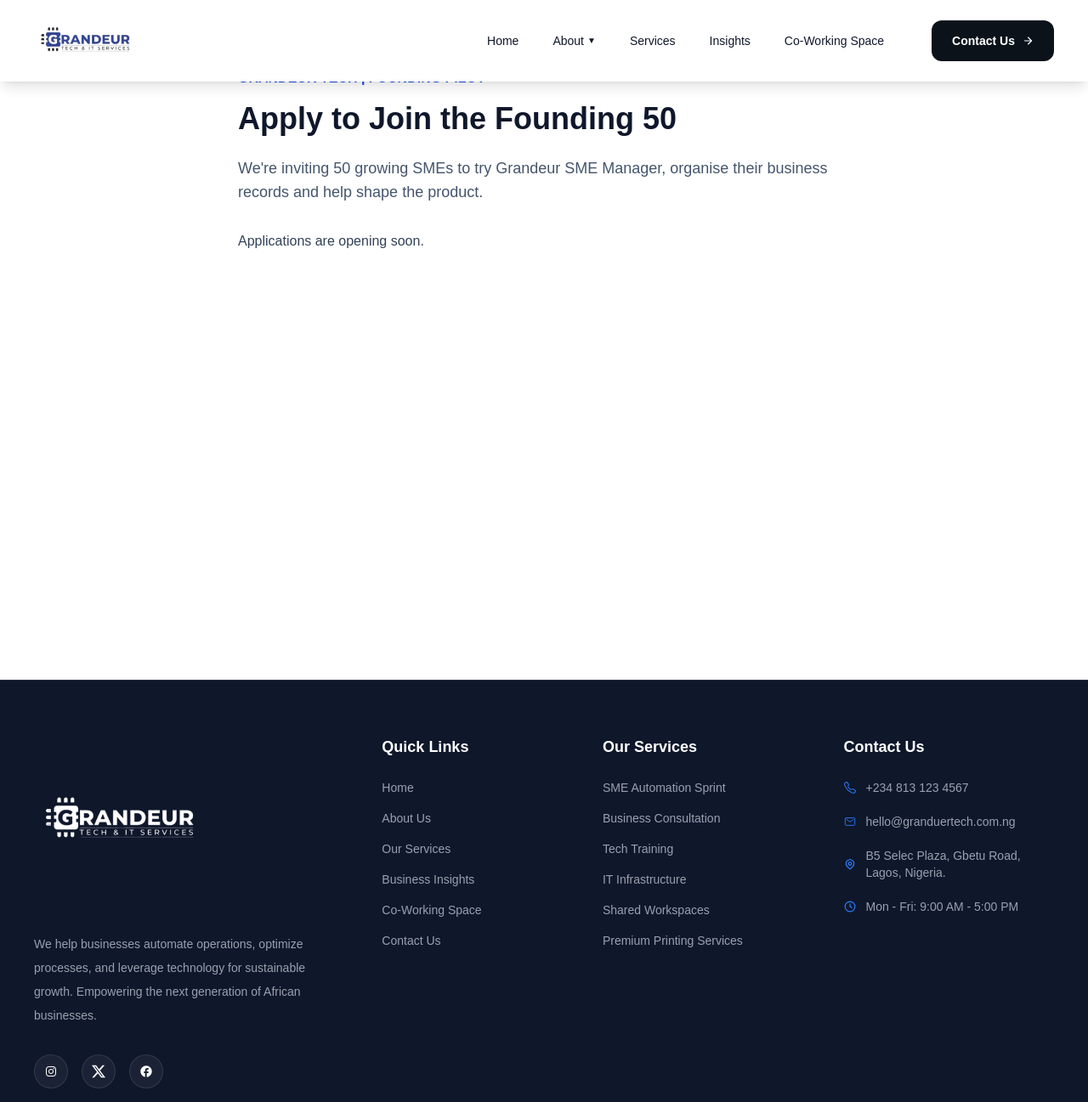
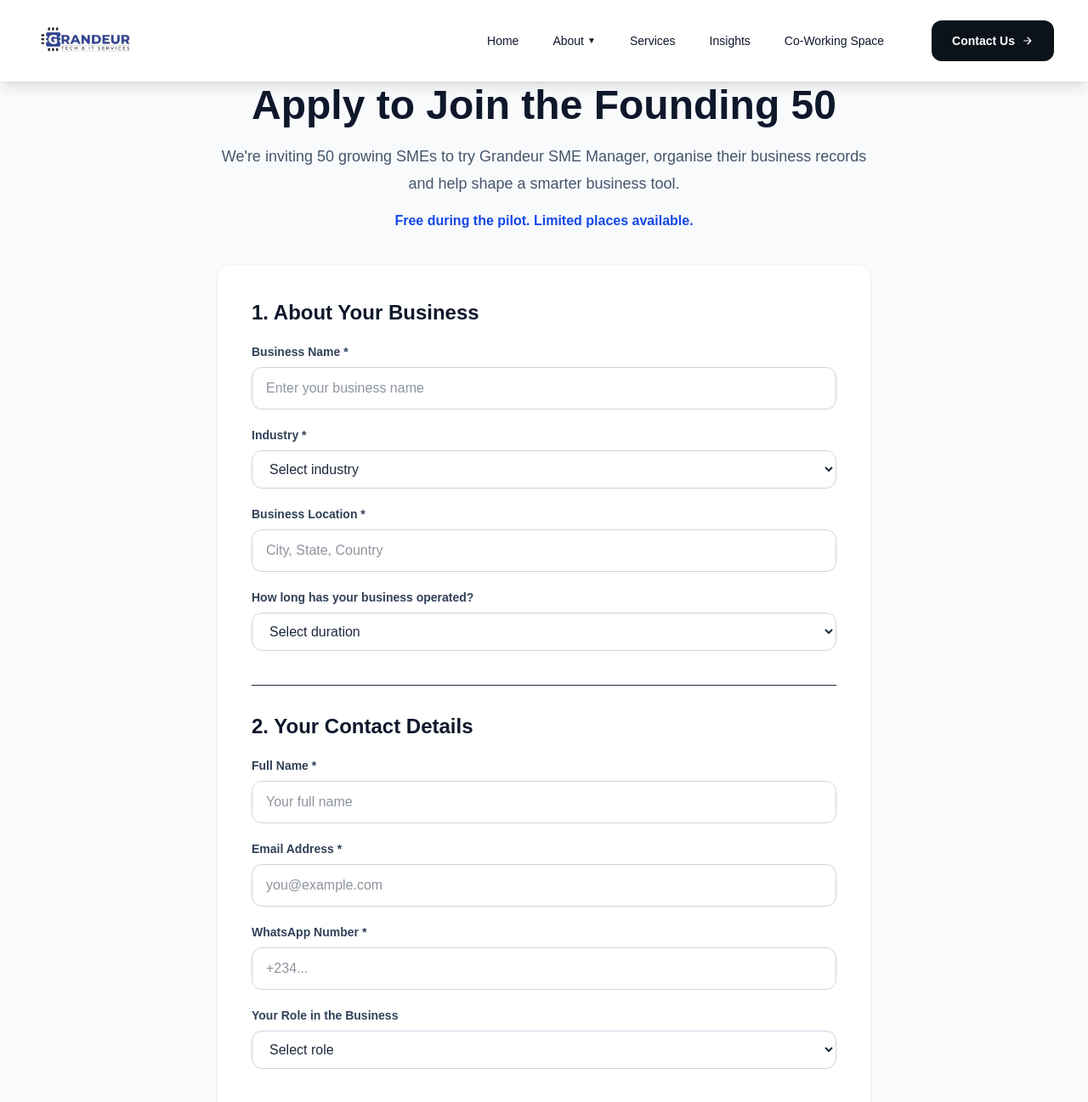
Before and after one commit to grandeurtech/GrandeurTech, a React (Vite) app: page /sme-manager/apply in a window 1280 px wide. Shown: the top 1297 px of the page at 85% size. Built offline with nearby package versions, Linux system fonts and the light colour scheme; a web font is replaced by a local one.

Commit message:
Build Founding 50 application form

```diff
--- a/src/PilotApplication/index.tsx
+++ b/src/PilotApplication/index.tsx
@@ -1,26 +1,244 @@
+
+import { useState, type FormEvent } from "react";
 
 export default function PilotApplication() {
+  const [submitted, setSubmitted] = useState(false);
+
+  function handleSubmit(e: FormEvent<HTMLFormElement>) {
+    e.preventDefault();
+    setSubmitted(true);
+  }
+
+  const fieldStyle =
+    "w-full rounded-xl border border-slate-300 px-4 py-3 " +
+    "focus:border-blue-600 focus:outline-none";
+
+  const labelStyle =
+    "mb-2 block text-sm font-semibold text-slate-700";
+
+  if (submitted) {
     return (
-    <main className="min-h-screen bg-white">
-      <section className="mx-auto max-w-3xl px-6 py-20">
-        <p className="mb-4 font-semibold text-blue-700">
-          GRANDEUR TECH | FOUNDING PILOT
+      <main className="min-h-screen bg-slate-50 px-6 py-24">
+        <div className="mx-auto max-w-xl rounded-2xl bg-white p-10 text-center shadow-sm">
+          <h1 className="mb-4 text-3xl font-bold text-slate-900">
+            Form Preview Complete
+          </h1>
+          <p className="text-slate-600">
+            Your form passed the frontend test.
+            Applications are not being saved yet.
+          </p>
+          <button
+            type="button"
+            onClick={() => setSubmitted(false)}
+            className="mt-6 rounded-xl bg-blue-700 px-6 py-3 font-semibold text-white"
+          >
+            Back to Form
+          </button>
+        </div>
+      </main>
+    );
+  }
+
+  return (
+    <main className="min-h-screen bg-slate-50 px-6 py-16">
+      <div className="mx-auto max-w-3xl">
+        <div className="mb-10 text-center">
+          <p className="mb-3 font-semibold uppercase tracking-widest text-blue-700">
+            Grandeur Tech | Founding Pilot
           </p>
 
-        <h1 className="mb-6 text-4xl font-bold text-slate-900">
+          <h1 className="mb-5 text-4xl font-bold text-slate-900 md:text-5xl">
             Apply to Join the Founding 50
           </h1>
 
-        <p className="mb-8 text-lg text-slate-600">
+          <p className="text-lg leading-8 text-slate-600">
             We're inviting 50 growing SMEs to try
-          Grandeur SME Manager, organise their
-          business records and help shape the product.
+            Grandeur SME Manager, organise their business
+            records and help shape a smarter business tool.
           </p>
 
-        <p className="text-slate-700">
-          Applications are opening soon.
+          <p className="mt-4 font-semibold text-blue-700">
+            Free during the pilot. Limited places available.
           </p>
+        </div>
+
+        <form
+          onSubmit={handleSubmit}
+          className="space-y-10 rounded-2xl bg-white p-6 shadow-sm md:p-10"
+        >
+          <section className="space-y-5">
+            <h2 className="text-2xl font-bold text-slate-900">
+              1. About Your Business
+            </h2>
+
+            <div>
+              <label htmlFor="business_name" className={labelStyle}>
+                Business Name *
+              </label>
+              <input id="business_name" name="business_name"
+                required className={fieldStyle}
+                placeholder="Enter your business name" />
+            </div>
+
+            <div>
+              <label htmlFor="industry" className={labelStyle}>
+                Industry *
+              </label>
+              <select id="industry" name="industry"
+                required defaultValue="" className={fieldStyle}>
+                <option value="" disabled>Select industry</option>
+                <option>Food & Restaurant</option>
+                <option>Retail & Trading</option>
+                <option>Fashion & Beauty</option>
+                <option>Real Estate</option>
+                <option>Professional Services</option>
+                <option>Manufacturing</option>
+                <option>Other</option>
+              </select>
+            </div>
+
+            <div>
+              <label htmlFor="location" className={labelStyle}>
+                Business Location *
+              </label>
+              <input id="location" name="location"
+                required className={fieldStyle}
+                placeholder="City, State, Country" />
+            </div>
+
+            <div>
+              <label htmlFor="business_age" className={labelStyle}>
+                How long has your business operated?
+              </label>
+              <select id="business_age" name="business_age"
+                defaultValue="" className={fieldStyle}>
+                <option value="" disabled>Select duration</option>
+                <option>Less than 1 year</option>
+                <option>1–3 years</option>
+                <option>4–6 years</option>
+                <option>7+ years</option>
+              </select>
+            </div>
           </section>
+
+          <section className="space-y-5 border-t pt-8">
+            <h2 className="text-2xl font-bold text-slate-900">
+              2. Your Contact Details
+            </h2>
+
+            <div>
+              <label htmlFor="full_name" className={labelStyle}>
+                Full Name *
+              </label>
+              <input id="full_name" name="full_name"
+                required className={fieldStyle}
+                placeholder="Your full name" />
+            </div>
+
+            <div>
+              <label htmlFor="email" className={labelStyle}>
+                Email Address *
+              </label>
+              <input id="email" name="email" type="email"
+                required className={fieldStyle}
+                placeholder="you@example.com" />
+            </div>
+
+            <div>
+              <label htmlFor="whatsapp" className={labelStyle}>
+                WhatsApp Number *
+              </label>
+              <input id="whatsapp" name="whatsapp" type="tel"
+                required className={fieldStyle}
+                placeholder="+234..." />
+            </div>
+
+            <div>
+              <label htmlFor="role" className={labelStyle}>
+                Your Role in the Business
+              </label>
+              <select id="role" name="role"
+                defaultValue="" className={fieldStyle}>
+                <option value="" disabled>Select role</option>
+                <option>Owner / Founder</option>
+                <option>Manager</option>
+                <option>Operations Staff</option>
+                <option>Other</option>
+              </select>
+            </div>
+          </section>
+
+          <section className="space-y-5 border-t pt-8">
+            <h2 className="text-2xl font-bold text-slate-900">
+              3. Your Business Challenges
+            </h2>
+
+            <div>
+              <label htmlFor="record_method" className={labelStyle}>
+                How do you currently keep business records? *
+              </label>
+              <select id="record_method" name="record_method"
+                required defaultValue="" className={fieldStyle}>
+                <option value="" disabled>Select method</option>
+                <option>Excel / Spreadsheets</option>
+                <option>Notebooks / Paper</option>
+                <option>POS Software</option>
+                <option>Accounting Software</option>
+                <option>Multiple Methods</option>
+                <option>No Consistent System</option>
+              </select>
+            </div>
+
+            <div>
+              <label htmlFor="biggest_challenge" className={labelStyle}>
+                What is your biggest business record challenge? *
+              </label>
+              <textarea id="biggest_challenge"
+                name="biggest_challenge" required rows={4}
+                className={fieldStyle}
+                placeholder="Tell us what makes tracking your business difficult..." />
+            </div>
+
+            <div>
+              <label htmlFor="priority" className={labelStyle}>
+                What would you most like to improve?
+              </label>
+              <select id="priority" name="priority"
+                defaultValue="" className={fieldStyle}>
+                <option value="" disabled>Select priority</option>
+                <option>Sales Tracking</option>
+                <option>Expense Management</option>
+                <option>Inventory Management</option>
+                <option>Customer Records</option>
+                <option>Business Performance Visibility</option>
+                <option>All of the Above</option>
+              </select>
+            </div>
+
+            <label className="flex items-start gap-3 text-sm text-slate-600">
+              <input type="checkbox" required
+                name="pilot_consent" className="mt-1" />
+              <span>
+                I understand that this is a pilot programme
+                and agree to be contacted about my application
+                and provide feedback if selected. *
+              </span>
+            </label>
+          </section>
+
+          <button
+            type="submit"
+            className="w-full rounded-xl bg-blue-700 px-6 py-4 text-lg font-bold text-white hover:bg-blue-800"
+          >
+            Test Application Form
+          </button>
+
+          <p className="text-center text-sm text-slate-500">
+            Preview only. This form does not yet submit or
+            store personal information.
+          </p>
+        </form>
+      </div>
     </main>
   );
 }
```
Lines whose indentation alone changed are shown as unchanged.
